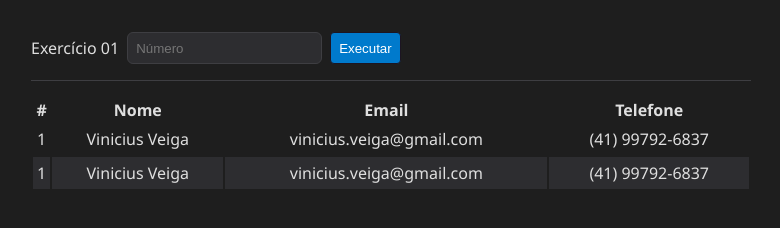
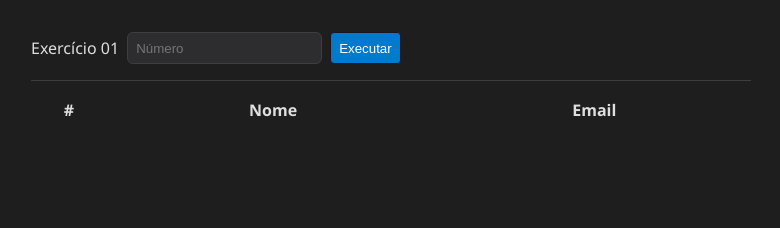
Before and after one commit to LourencoDu/web-29082024, a plain HTML site: page index-table.html in a window 1280 px wide. Shown: the whole page, without its empty margins (249-1029 px from the left). Drawn offline with Linux system fonts and the light colour scheme.

Commit message:
exclusão de telefone e linhas da tabela

```diff
--- a/index-table.html
+++ b/index-table.html
@@ -28,22 +28,10 @@
               <th>#</th>
               <th>Nome</th>
               <th>Email</th>
-              <th>Telefone</th>
+              <th></th>
             </tr>
           </thead>
           <tbody>
-            <tr>
-              <td>1</td>
-              <td>Vinicius Veiga</td>
-              <td>vinicius.veiga@gmail.com</td>
-              <td>(41) 99792-6837</td>
-            </tr>
-            <tr>
-              <td>1</td>
-              <td>Vinicius Veiga</td>
-              <td>vinicius.veiga@gmail.com</td>
-              <td>(41) 99792-6837</td>
-            </tr>
           </tbody>
         </table>
       </div>
```
